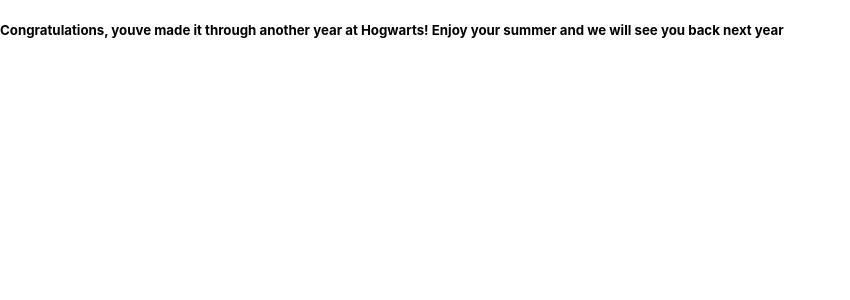
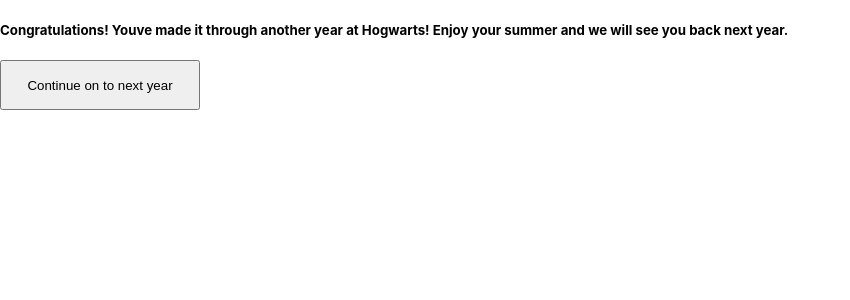
Before and after one commit to kayajepson/hogwarts-but-make-it-react, a React (Create React App) app: page /congrats in a window 1280 px wide. Shown: the top 300 px of the page, without its empty margins (0-850 px from the left). Built offline with nearby package versions, Linux system fonts and the light colour scheme.

Commit message:
route to year two

```diff
--- a/src/App.js
+++ b/src/App.js
@@ -49,7 +49,7 @@
             <Route  path='/commonroom' render={()=><CommonRoom house={this.state.house}/>} />
             <Route  path='/class' render={()=><SpellsClass onPassingSpellsClass={this.handlePassingSpellsClass}/>} />
             <Route path='/puzzle' render={()=><Puzzle currentYear={this.state.currentYear}/>} />
-            <Route path='/congrats' render={()=><Congrats currentYear={this.state.currentYear}/>} />
+            <Route path='/congrats' render={()=><Congrats onChangingToNewYear={this.handleChangingToNewYear} currentYear={this.state.currentYear}/>} />
           </Switch>
       </div>
     );
--- a/src/components/Congrats.jsx
+++ b/src/components/Congrats.jsx
@@ -5,7 +5,8 @@
 function Welcome(props){
   return (
     <div id="welcome">
-       {(props.currentYear === 1) ? <h5 id="anotherYear">Congratulations, youve made it through another year at Hogwarts! Enjoy your summer and we will see you back next year</h5> : <div id="passFail">Congratulations, you made it through your final year of Hogwarts! <span id="studentResult"></span></div>}
+       {(props.currentYear === 1) ? <div><h5>Congratulations! Youve made it through another year at Hogwarts! Enjoy your summer and we will see you back next year.</h5> <Link to='/'><button onClick={props.onChangingToNewYear}>Continue on to next year</button></Link></div> : <div id="passFail">Congratulations! You made it through your final year of Hogwarts!</div>}
+
     </div>
   );
 }
```
